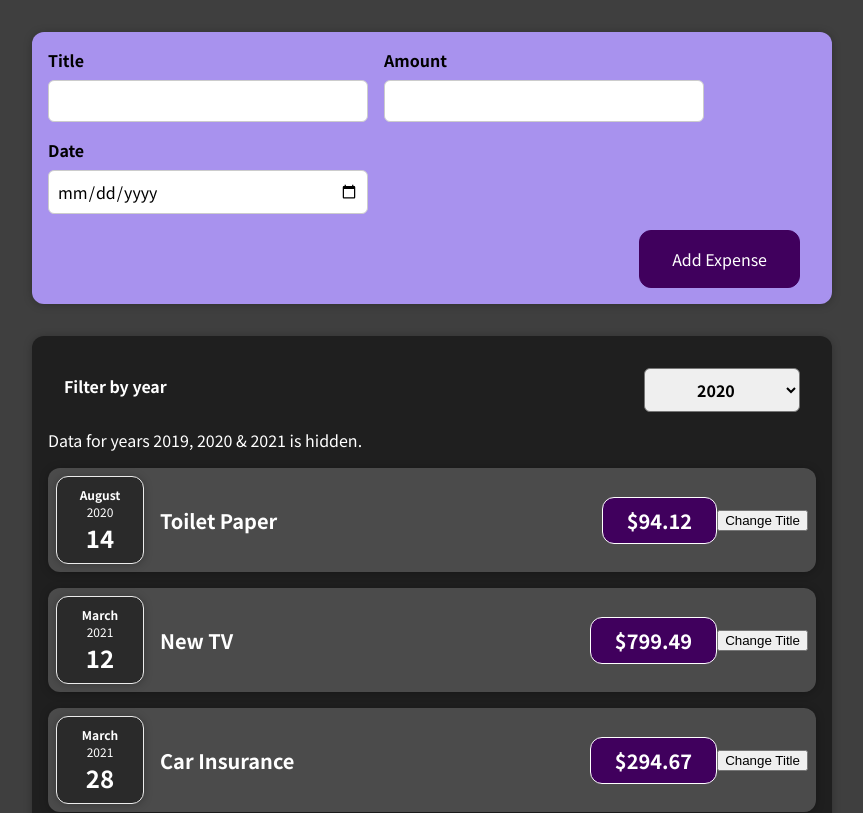
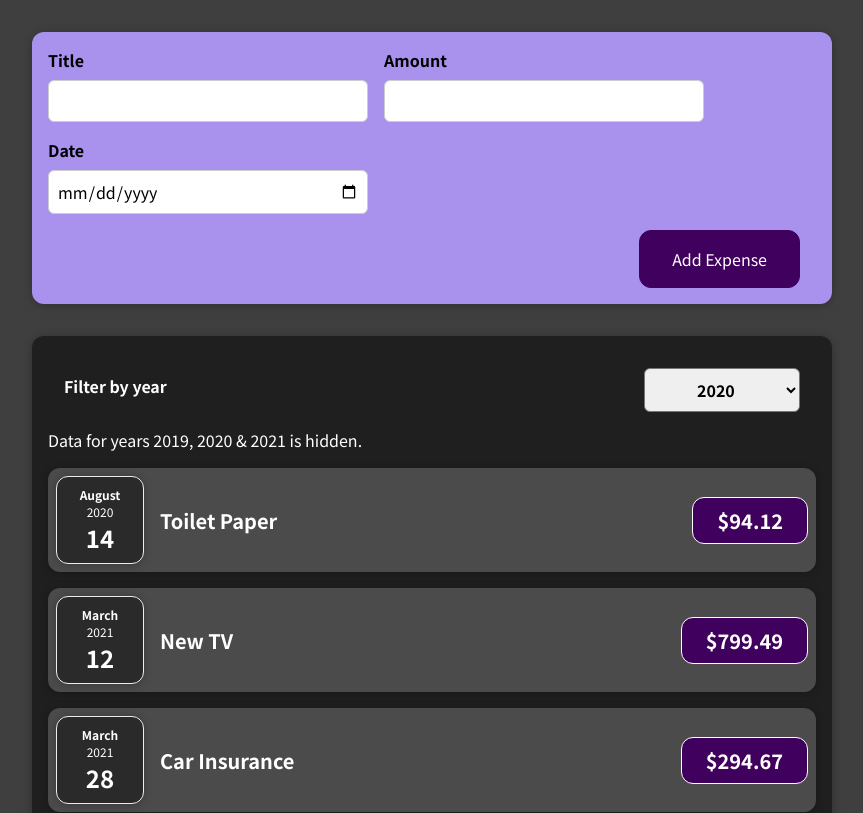
Before and after one commit to frontWeb-dev/udemy-react, a React (Create React App) app in the folder section-04/: page / in a window 1280 px wide. Shown: the top 813 px of the page, without its empty margins (208-1071 px from the left). Built offline with nearby package versions, Linux system fonts and the light colour scheme.

Commit message:
"keys" 이해하기

```diff
--- a/section-04/src/components/Expenses/ExpenseItem.js
+++ b/section-04/src/components/Expenses/ExpenseItem.js
@@ -4,13 +4,6 @@ import ExpenseDate from './ExpenseDate';
 import './ExpenseItem.css';
 
 const ExpenseItem = ({ props }) => {
-  console.log(props);
-  const [title, setTitle] = useState(props.title);
-
-  const clickHandler = () => {
-    setTitle('Updated!');
-  };
-
   return (
     <Card className='expense-item'>
       <ExpenseDate date={props.date} />
@@ -18,7 +11,6 @@ const ExpenseItem = ({ props }) => {
         <h2>{props.title}</h2>
         <div className='expense-item__price'>${props.amount}</div>
       </div>
-      <button onClick={clickHandler}>Change Title</button>
     </Card>
   );
 };
--- a/section-04/src/components/Expenses/Expenses.js
+++ b/section-04/src/components/Expenses/Expenses.js
@@ -23,7 +23,7 @@ const Expenses = (props) => {
         <ExpenseFilter onChangeOption={optionChangeHandler} selectedYear={filterYear} />
         <p>Data for years {filterInfoText} is hidden.</p>
         {props.items.map((item) => (
-          <ExpenseItem props={item} />
+          <ExpenseItem key={item.id} props={item} />
         ))}
       </Card>
     </>
```
